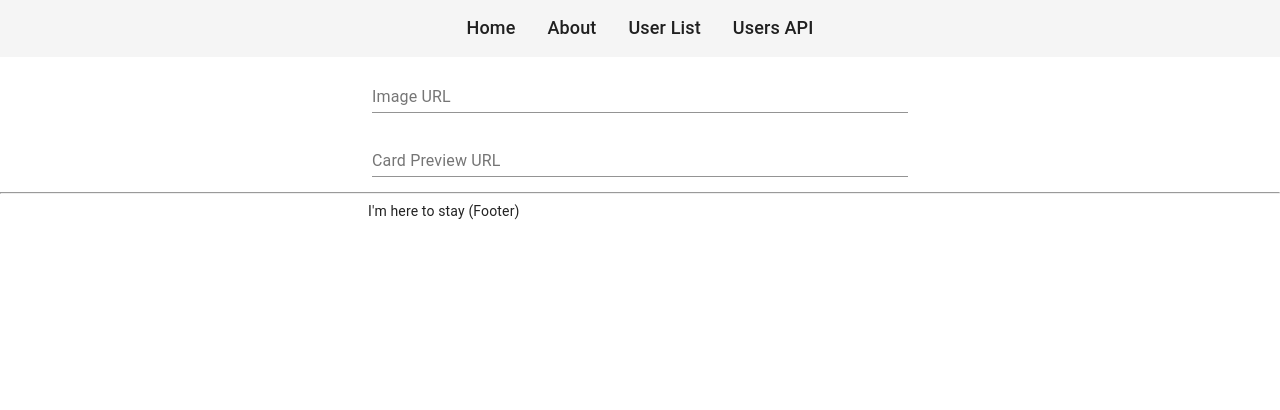
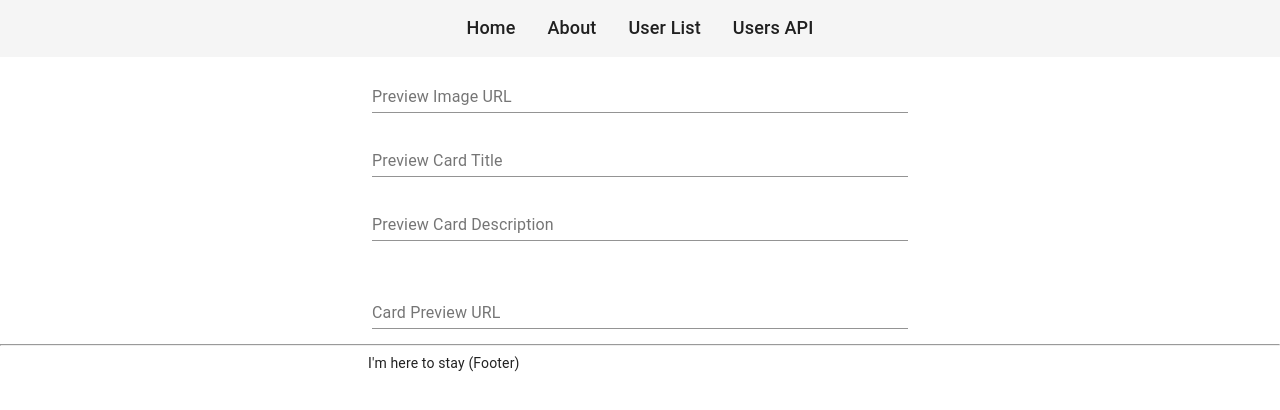
Before and after one commit to hankei6km/image-url-workbench, a Next.js app: page /card_gen in a window 1280 px wide. Shown: the top 410 px of the page. Built offline with nearby package versions, Linux system fonts and the light colour scheme.

Commit message:
Support cardTitle cardDescription

```diff
--- a/pages/card_gen.tsx
+++ b/pages/card_gen.tsx
@@ -1,4 +1,4 @@
-import React, { useState } from 'react';
+import React, { useEffect, useState } from 'react';
 // import { GetStaticProps } from 'next';
 import {
   //GetStaticProps,
@@ -15,12 +15,16 @@ import TextField from '@material-ui/core/TextField';
 
 type CardGenPagePropsData = {
   imageUrl?: string;
+  cardTitle?: string;
+  cardDescription?: string;
 };
 
 export const getServerSideProps: GetServerSideProps = async (context) => {
   try {
     const data: CardGenPagePropsData = {
-      imageUrl: (context.query?.imageUrl as string) || ''
+      imageUrl: (context.query?.imageUrl as string) || '',
+      cardTitle: (context.query?.cardTitle as string) || '',
+      cardDescription: (context.query?.cardDescription as string) || ''
     };
     return { props: { ...data } };
   } catch (err) {
@@ -29,41 +33,83 @@ export const getServerSideProps: GetServerSideProps = async (context) => {
 };
 
 const CardGenPage = ({
-  imageUrl
+  imageUrl,
+  cardTitle,
+  cardDescription
 }: InferGetServerSidePropsType<typeof getServerSideProps>) => {
   //const router = useRouter();
-  const [cardPreviewUrl, setCardPreviewUrl] = useState(imageUrl);
+  const [previewImageUrl, setPreviewImageUrl] = useState(imageUrl);
+  const [previewCardTitle, setPreviewCardTitle] = useState(cardTitle);
+  const [previewCardDescription, setPreviewCardDescription] = useState(
+    cardDescription
+  );
+  const [cardPreviewUrl, setCardPreviewUrl] = useState('');
 
   // console.log(router);
   // console.log(window.location);
 
-  // useEffect(() => {
-  //   setCardPreviewUrl(imageUrl);
-  // }, [imageUrl]);
+  useEffect(() => {
+    if (previewImageUrl) {
+      const q = new URLSearchParams('');
+      q.append('type', 'cardPreview');
+      q.append('imageUrl', previewImageUrl);
+      q.append('cardTitle', previewCardTitle);
+      q.append('cardDescription', previewCardDescription);
+      // setCardPreviewUrl(`${window.location.href}?${q.toString()}`);
+      console.log(window.location);
+      console.log(window.location.href.split('?', 1)[0]);
+      console.log(q.toString());
+      setCardPreviewUrl(
+        `${window.location.href.split('?', 1)[0]}?${q.toString()}`
+      );
+    } else {
+      setCardPreviewUrl('');
+    }
+  }, [previewImageUrl, previewCardTitle, previewCardDescription]);
 
   return (
     <Layout title="Card Gen">
       <Head>
-        <meta name="description" content="preview card description" />
+        <meta name="og:description" content={cardDescription} />
         <meta property="og:image" content={imageUrl} />
-        <meta name="og:title" content="card preview title" />
+        <meta name="og:title" content={cardTitle} />
         <meta name="twitter:card" content="summary_large_image" />
       </Head>
       <Container maxWidth="sm">
+        <Box pb={3}>
           <Box p={1}>
             <TextField
-            id="image-url"
-            label="Image URL"
-            defaultValue={''}
+              id="preview-image-url"
+              label="Preview Image URL"
+              defaultValue={imageUrl}
               fullWidth
               onChange={(e) => {
-              const q = new URLSearchParams('');
-              q.append('type', 'cardPreview');
-              q.append('imageUrl', e.target.value);
-              // setCardPreviewUrl(`${window.location.href}?${q.toString()}`);
-              setCardPreviewUrl(`${window.location.href}?${q.toString()}`);
+                setPreviewImageUrl(e.target.value);
               }}
             />
+          </Box>
+          <Box p={1}>
+            <TextField
+              id="preview-card-title"
+              label="Preview Card Title"
+              defaultValue={cardTitle}
+              fullWidth
+              onChange={(e) => {
+                setPreviewCardTitle(e.target.value);
+              }}
+            />
+          </Box>
+          <Box p={1}>
+            <TextField
+              id="preview-card-description"
+              label="Preview Card Description"
+              defaultValue={cardDescription}
+              fullWidth
+              onChange={(e) => {
+                setPreviewCardDescription(e.target.value);
+              }}
+            />
+          </Box>
         </Box>
         <Box p={1}>
           <TextField
```
Lines whose indentation alone changed are shown as unchanged.
